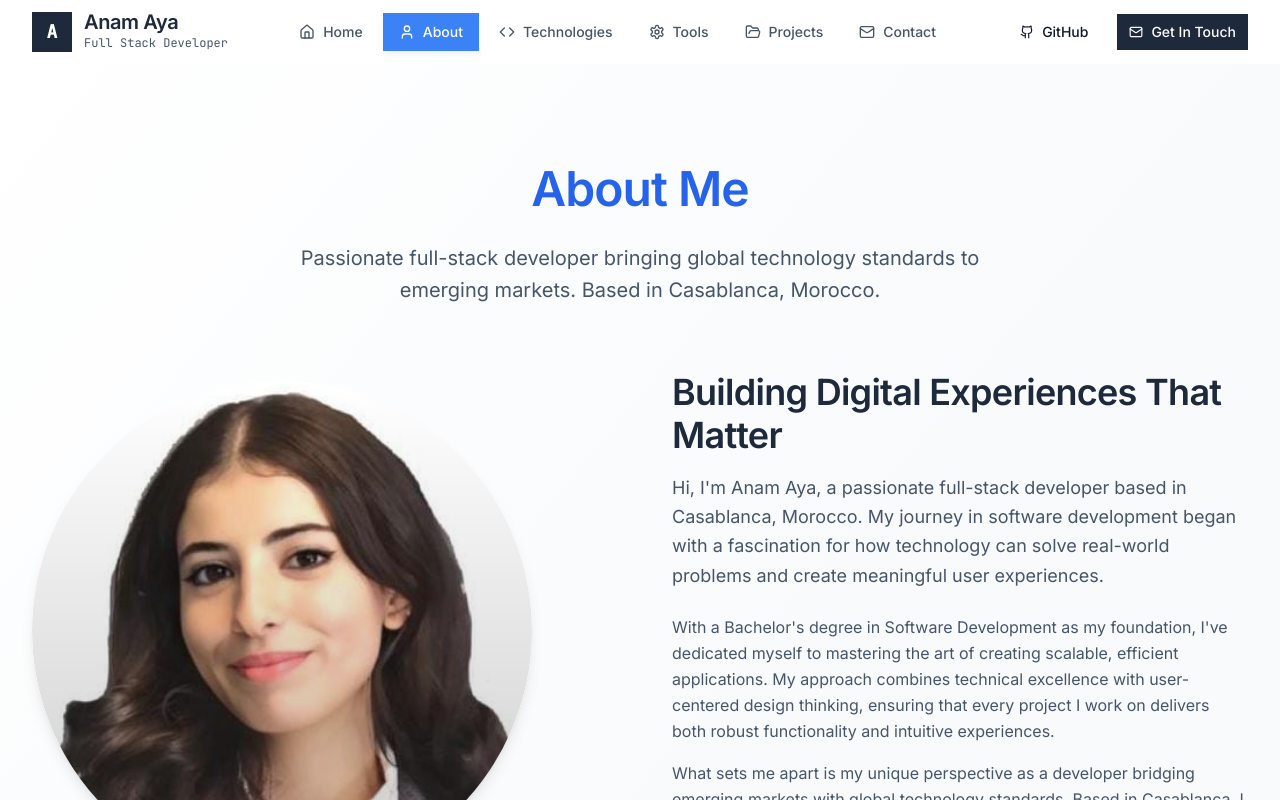
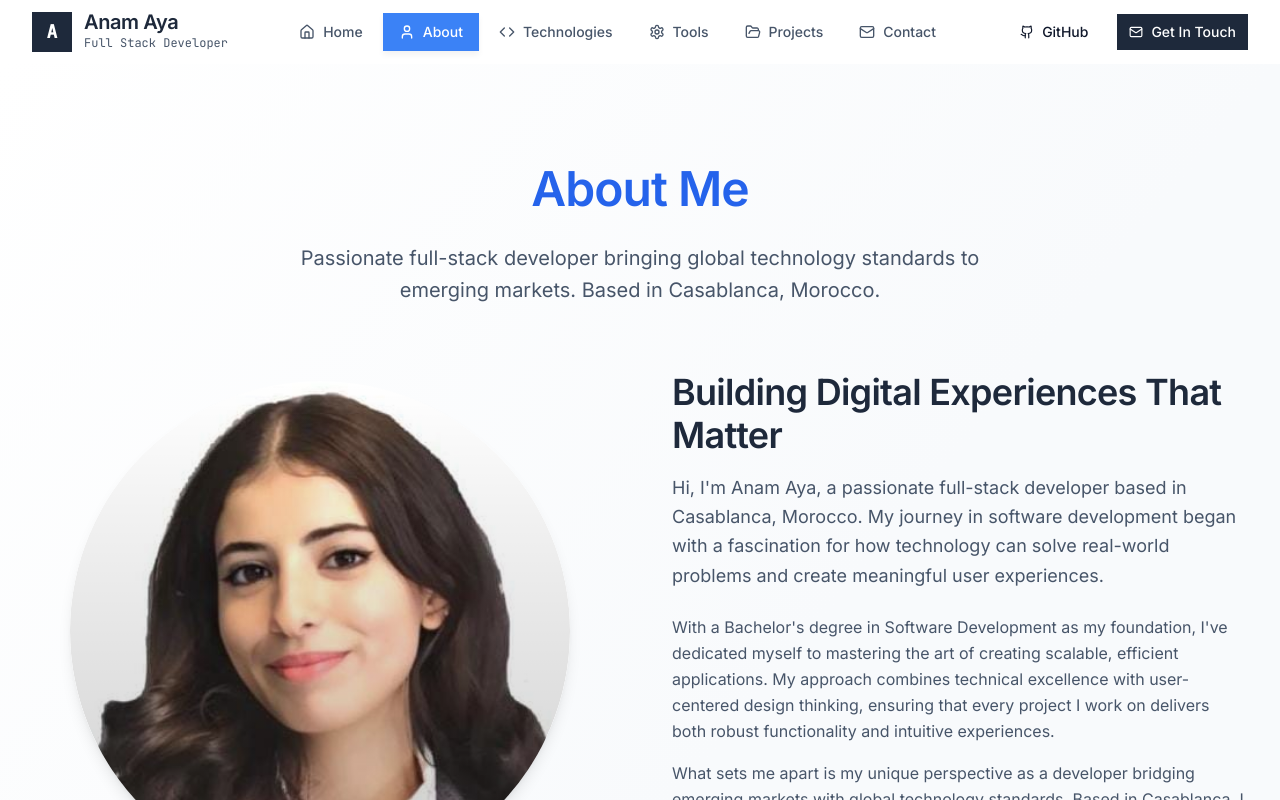
Before and after one commit to ayaaas/portflio_aya, a React (Vite) app: page /about-me-personal-narrative in a window 1280 px wide. Shown: the top 800 px of the page. Built offline with nearby package versions, Linux system fonts and the light colour scheme.

Commit message:
Update ProfileImage.jsx

```diff
--- a/src/pages/about-me-personal-narrative/components/ProfileImage.jsx
+++ b/src/pages/about-me-personal-narrative/components/ProfileImage.jsx
@@ -4,7 +4,8 @@ import Image from '../../../components/AppImage';
 const ProfileImage = () => {
   return (
     <div className="relative">
-      <div className="relative overflow-hidden rounded-full w-[500px] h-[500px] shadow-lg hover-lift">
+      <div className="relative overflow-hidden rounded-full w-[300px] h-[300px] sm:w-[400px] sm:h-[400px] md:w-[500px] md:h-[500px] shadow-lg hover-lift mx-auto">
+
         <Image
           src="assets/images/whatsapp_image_2025_01_27_130923.jpg"
           alt="Anam Aya - Full Stack Developer in his development environment"
```
